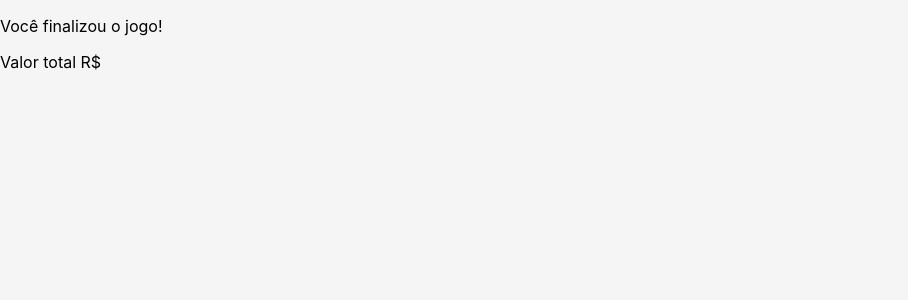
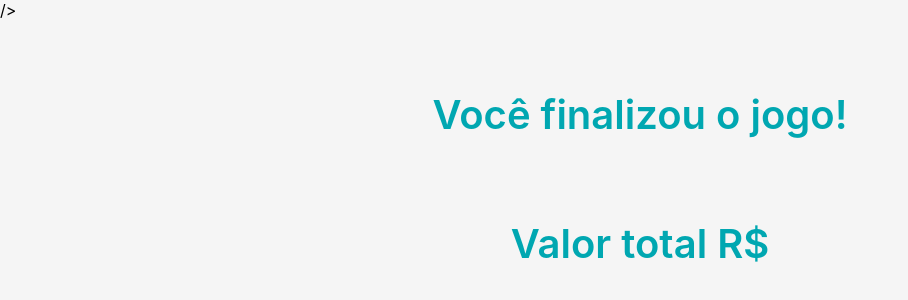
Before and after one commit to isadoramz/lottery, a React (Create React App) app: page /pagamento in a window 1280 px wide. Shown: the top 300 px of the page, without its empty margins (0-908 px from the left). Built offline with nearby package versions, Linux system fonts and the light colour scheme.

Commit message:
feat: add style on payment page

```diff
--- a/public/index.html
+++ b/public/index.html
@@ -2,14 +2,8 @@
 <html lang="en">
   <head>
     <meta charset="utf-8" />
-    <link rel="icon" href="%PUBLIC_URL%/favicon.ico" />
     <meta name="viewport" content="width=device-width, initial-scale=1" />
-    <meta name="theme-color" content="#000000" />
-    <meta
-      name="description"
-      content="Web site created using create-react-app"
     />
-    <link rel="manifest" href="%PUBLIC_URL%/manifest.json" />
     <title>UMove.me Loterias</title>
   </head>
   <body>
--- a/src/pages/lottery/presentation.js
+++ b/src/pages/lottery/presentation.js
@@ -3,7 +3,7 @@ import React from "react";
 import Option from "../../components/LotteryOption";
 import LotteryInfo from "../../components/LotteryInfo";
 
-import "./styles.css";
+import "../styles.css";
 
 const Presentation = ({
 	currentTab,
--- a/src/pages/payment/index.js
+++ b/src/pages/payment/index.js
@@ -1,14 +1,16 @@
 
 import {  useContext } from "react";
 import { LotteryContext } from "../../contexts/LotteryContext";
+
+import "../styles.css"
 
 const Payment = () => {
 	const { gamePrice } = useContext(LotteryContext);
 
 	return (
-		<div>
-			<p>Você finalizou o jogo!</p>
-			<p>Valor total R${gamePrice}</p>
+		<div className="container">
+			<p className="title">Você finalizou o jogo!</p>
+			<p className="title">Valor total R${gamePrice}</p>
 		</div>
 	)
 }
```
Also changed, not shown: public/manifest.json (deleted), src/pages/styles.css (renamed from src/pages/lottery/styles.css), 1 other file (tests, documents, lock files or other folders).
